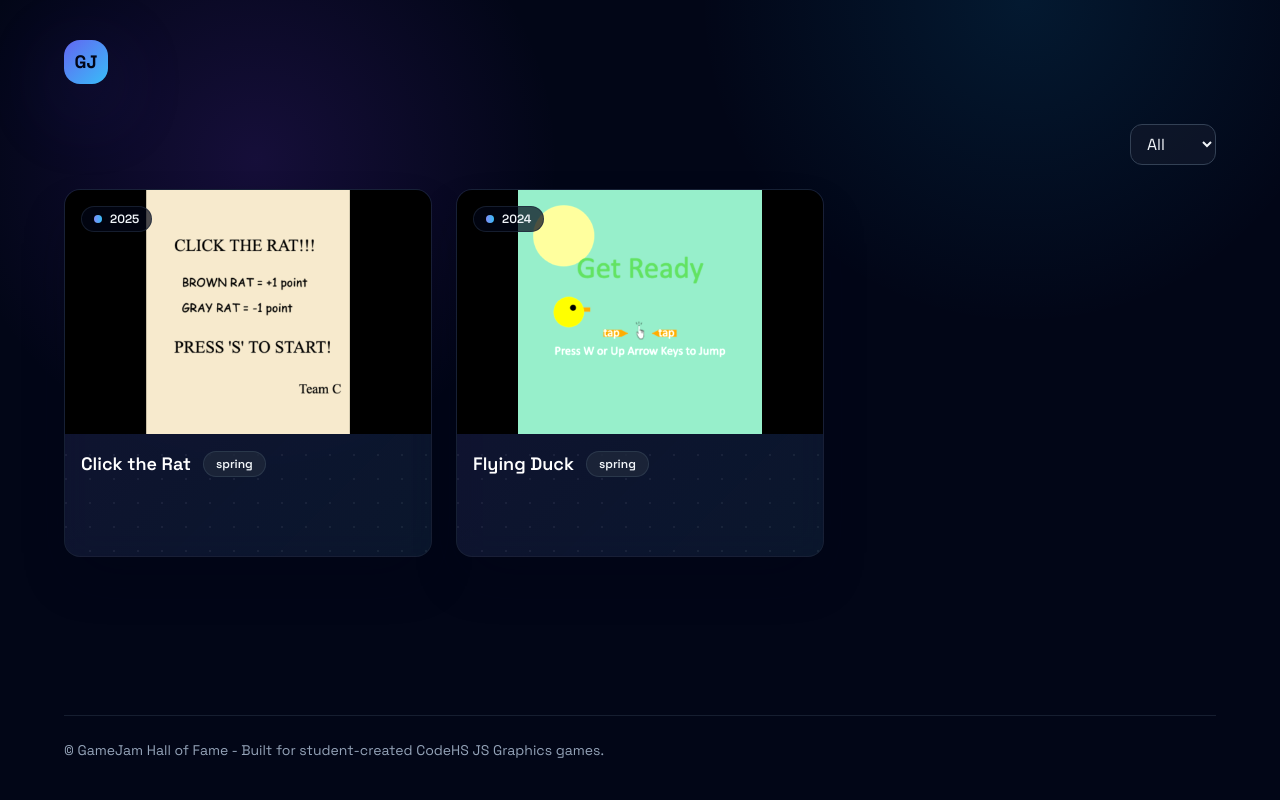
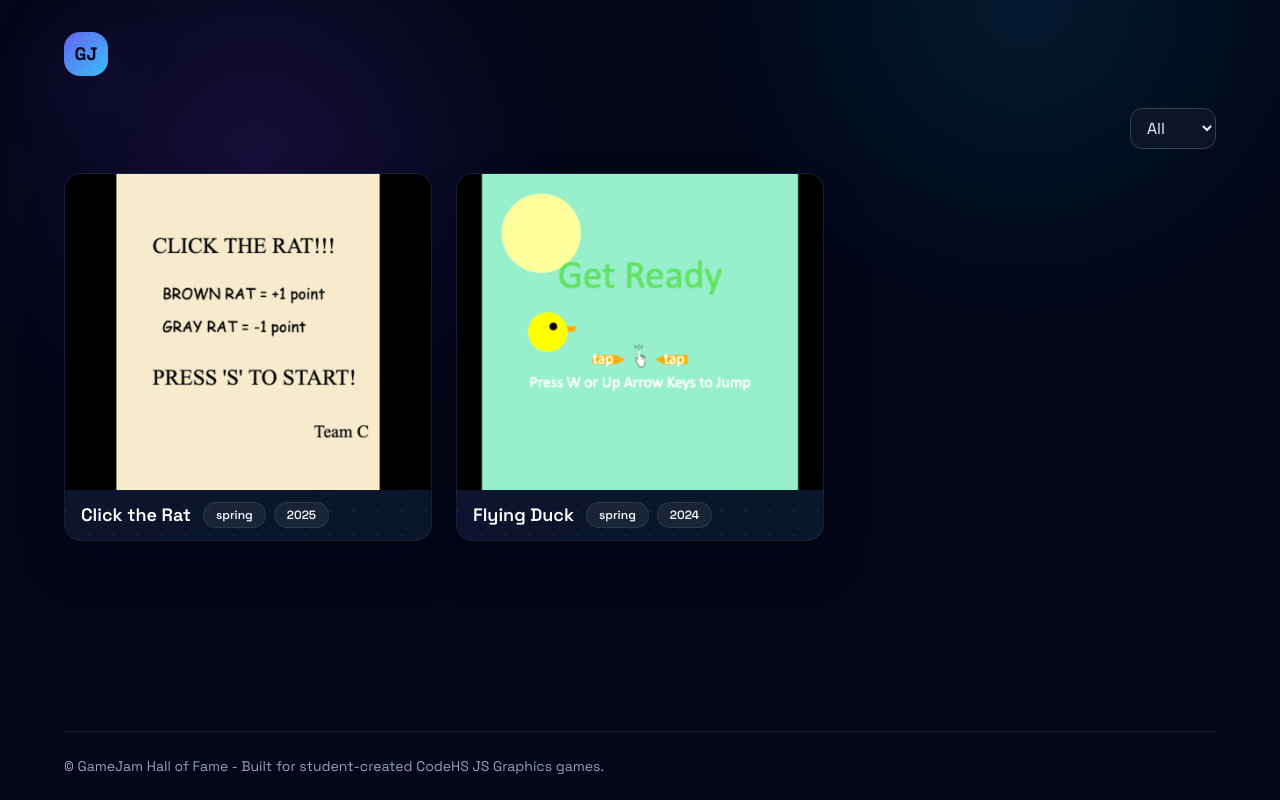
Before and after one commit to codepetca/hof, a Next.js app: page / in a window 1280 px wide. Built offline with nearby package versions, Linux system fonts and the light colour scheme.

Commit message:
Tighten header and square cards; year as tag

```diff
--- a/app/layout.tsx
+++ b/app/layout.tsx
@@ -22,7 +22,7 @@ export default function RootLayout({
     <html lang="en">
       <body className={`${spaceGrotesk.variable} antialiased text-slate-100 bg-slate-950`}>
         <div className="main-shell">
-          <header className="flex items-center justify-between gap-4">
+          <header className="flex items-center justify-between gap-3 py-2">
             <div className="flex items-center gap-3">
               <a
                 href="/"
--- a/components/game-grid.tsx
+++ b/components/game-grid.tsx
@@ -18,8 +18,8 @@ export default function GameGrid({ games }: Props) {
             href={`/play/${game.slug}`}
             className="group block focus:outline-none focus-visible:ring-2 focus-visible:ring-sky-400 focus-visible:ring-offset-2 focus-visible:ring-offset-slate-900 rounded-2xl"
           >
-            <article className="surface-card grid-backdrop overflow-hidden border border-slate-800/60 transition transform group-hover:-translate-y-1 group-hover:border-sky-400/50 group-hover:shadow-sky-900/50 aspect-square">
-              <div className="relative w-full overflow-hidden h-2/3">
+            <article className="surface-card grid-backdrop overflow-hidden border border-slate-800/60 transition transform group-hover:-translate-y-1 group-hover:border-sky-400/50 group-hover:shadow-sky-900/50 aspect-square flex flex-col">
+              <div className="relative w-full overflow-hidden flex-1">
                 <Image
                   src={game.snapshot}
                   alt={`${game.title} snapshot`}
@@ -28,23 +28,17 @@ export default function GameGrid({ games }: Props) {
                   className="w-full h-full object-cover brightness-105 saturate-125 transition duration-300 group-hover:scale-[1.02]"
                   priority={false}
                 />
-                <div className="absolute left-4 top-4 inline-flex items-center gap-2 rounded-full bg-slate-950/70 px-3 py-1 text-xs font-semibold text-slate-100 border border-slate-800/70">
-                  <span className="h-2 w-2 rounded-full bg-gradient-to-r from-indigo-400 to-sky-400" />
-                  {game.year}
-                </div>
               </div>
 
-              <div className="p-4 flex items-center gap-3 flex-wrap">
-                <p className="text-lg font-semibold text-white">{game.title}</p>
-                {game.tags && (
+              <div className="px-4 py-3 flex items-center gap-3 flex-wrap">
+                <p className="text-lg font-semibold text-white leading-tight">{game.title}</p>
                 <div className="flex flex-wrap gap-2">
-                    {game.tags.map((tag) => (
+                  {[...(game.tags ?? []), String(game.year)].map((tag) => (
                     <span key={tag} className="tag-pill">
                       {tag}
                     </span>
                   ))}
                 </div>
-                )}
               </div>
             </article>
           </Link>
--- a/styles/globals.css
+++ b/styles/globals.css
@@ -30,7 +30,7 @@ a:hover {
 }
 
 .main-shell {
-  @apply min-h-screen flex flex-col px-6 sm:px-10 lg:px-16 py-10 gap-10;
+  @apply min-h-screen flex flex-col px-6 sm:px-10 lg:px-16 py-6 gap-6;
 }
 
 .surface-card {
```
Lines whose indentation alone changed are shown as unchanged.
